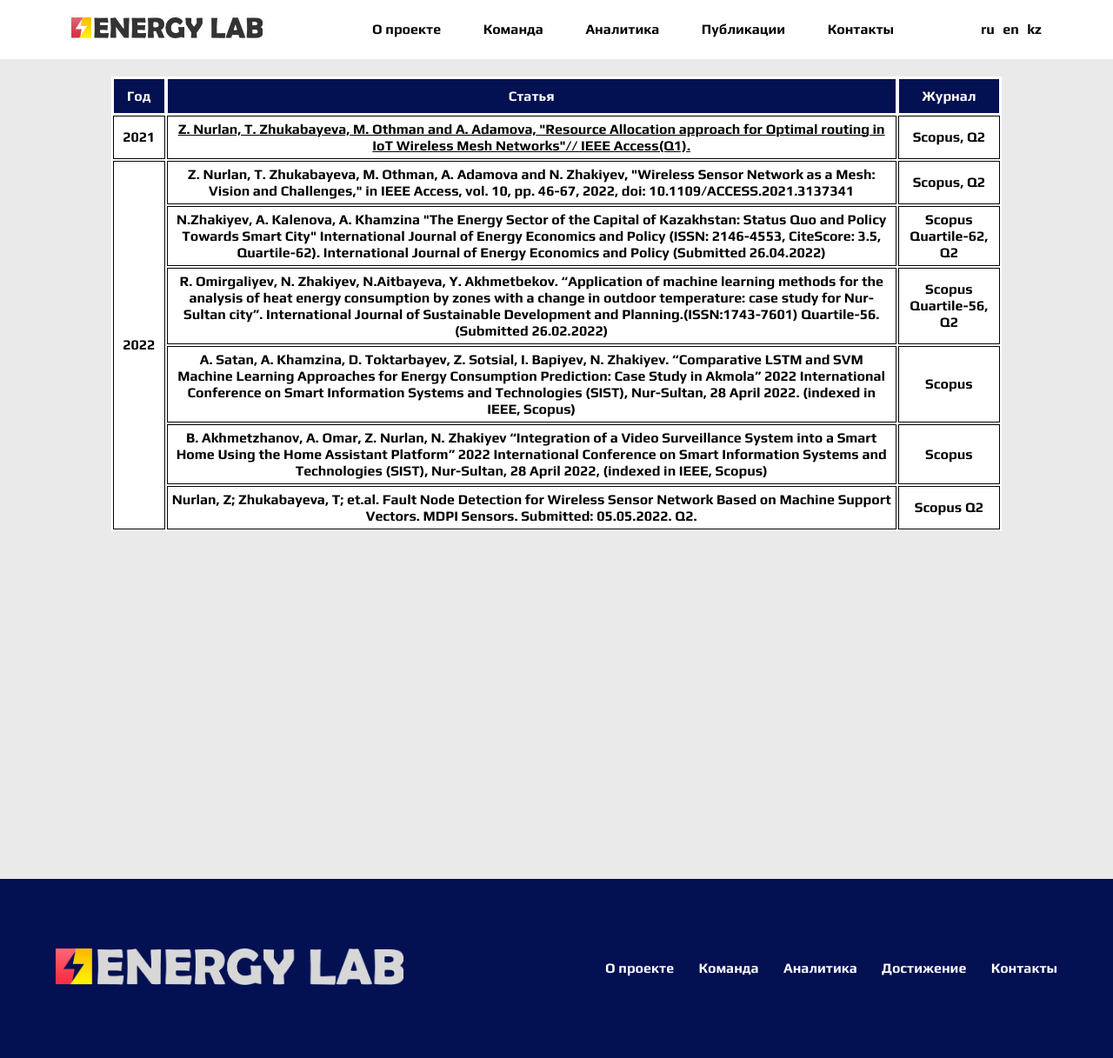
After one commit to s-alex-s/EnergyLab, a Flask app: page /publications in a window 1280 px wide. The commit adds this page. Shown: the whole page at 87% size. Run offline with Flask 2, Linux system fonts and the light colour scheme; parts of the project's set-up code (start-up, migrations or seed data) failed here and were passed over.

Commit message:
add publications

```diff
--- a/app.py
+++ b/app.py
@@ -110,6 +110,11 @@ def main_page():
                                stations2=stations_main_p2)
 
 
+@app.route('/publications')
+def publications():
+    return render_template("publications.html")
+
+
 @app.route('/analytics')
 def analytics_page():
     db_sess = db_session.create_session()
--- /dev/null
+++ b/static/css/publications.css
@@ -0,0 +1,43 @@
+.container {
+    display: flex;
+    justify-content: center;
+    width: 100%;
+}
+
+table {
+    background-color: white;
+    border-bottom: 6px;
+    width: 80%;
+    margin-top: 20px;
+    margin-bottom: 40vh;
+}
+
+table a {
+    color: black !important;
+}
+
+table th {
+    background-color: #031052;
+    color: white;
+    padding: 10px 15px;
+    border: 1px solid white;
+}
+
+td {
+    text-align: center;
+    padding: 5px 5px;
+    border: 1px solid black;
+}
+
+@media (max-width: 750px) {
+    table {
+        width: 90%;
+    }
+}
+
+@media (max-width: 500px) {
+    table {
+        width: 98%;
+        font-size: 11px;
+    }
+}
--- a/templates/base.html
+++ b/templates/base.html
@@ -17,7 +17,7 @@
             <a href="">{{ _('О проекте') }}</a>
             <a href="/team">{{ _('Команда') }}</a>
             <a href="/analytics">{{ _('Аналитика') }}</a>
-            <a href="">{{ _('Достижение') }}</a>
+            <a href="/publications">{{ _('Публикации') }}</a>
             <a href="">{{ _('Контакты') }}</a>
         </div>
 
--- /dev/null
+++ b/templates/publications.html
@@ -0,0 +1,54 @@
+{% extends "base.html" %}
+
+{% block content %}
+    <link rel="stylesheet" href="/static/css/publications.css">
+
+    <div class="container">
+        <table>
+            <tbody>
+                <tr>
+                    <th>{{ _("Год") }}</th>
+                    <th>{{ _("Статья") }}</th>
+                    <th>{{ _("Журнал") }}</th>
+                </tr>
+
+                <tr>
+                    <td>2021</td>
+                    <td><a href="https://doi.org/10.1109/ACCESS.2021.3123903" target="_blank">Z. Nurlan, T. Zhukabayeva, M. Othman and A. Adamova, "Resource Allocation approach for Optimal routing in IoT Wireless Mesh Networks"// IEEE Access(Q1).</a></td>
+                    <td>Scopus, Q2</td>
+                </tr>
+
+                <tr>
+                    <td rowspan="6">2022</td>
+                    <td>Z. Nurlan, T. Zhukabayeva, M. Othman, A. Adamova and N. Zhakiyev, "Wireless Sensor Network as a Mesh: Vision and Challenges," in IEEE Access, vol. 10, pp. 46-67, 2022, doi: 10.1109/ACCESS.2021.3137341</td>
+                    <td>Scopus, Q2</td>
+                </tr>
+
+                <tr>
+                    <td>N.Zhakiyev, A. Kalenova, A. Khamzina "The Energy Sector of the Capital of Kazakhstan: Status Quo and Policy Towards Smart City" International Journal of Energy Economics and Policy (ISSN: 2146-4553, CiteScore: 3.5, Quartile-62). International Journal of Energy Economics and Policy (Submitted 26.04.2022)</td>
+                    <td>Scopus Quartile-62, Q2</td>
+                </tr>
+
+                <tr>
+                    <td>R. Omirgaliyev, N. Zhakiyev, N.Aitbayeva, Y. Akhmetbekov. “Application of machine learning methods for the analysis of heat energy consumption by zones with a change in outdoor temperature: case study for Nur-Sultan city”. International Journal of Sustainable Development and Planning.(ISSN:1743-7601) Quartile-56. (Submitted 26.02.2022)</td>
+                    <td>Scopus Quartile-56, Q2</td>
+                </tr>
+
+                <tr>
+                    <td>A. Satan, A. Khamzina, D. Toktarbayev, Z. Sotsial, I. Bapiyev, N. Zhakiyev. “Comparative LSTM and SVM Machine Learning Approaches for Energy Consumption Prediction: Case Study in Akmola” 2022 International Conference on Smart Information Systems and Technologies (SIST),  Nur-Sultan, 28 April 2022. (indexed in IEEE, Scopus)</td>
+                    <td>Scopus</td>
+                </tr>
+
+                <tr>
+                    <td>B. Akhmetzhanov, A. Omar, Z. Nurlan, N. Zhakiyev “Integration of a Video Surveillance System into a Smart Home Using the Home Assistant Platform” 2022 International Conference on Smart Information Systems and Technologies (SIST), Nur-Sultan, 28 April 2022, (indexed in IEEE, Scopus)</td>
+                    <td>Scopus</td>
+                </tr>
+
+                <tr>
+                    <td>Nurlan, Z; Zhukabayeva, T; et.al. Fault Node Detection for Wireless Sensor Network Based on Machine Support Vectors. MDPI Sensors. Submitted: 05.05.2022. Q2.</td>
+                    <td>Scopus Q2</td>
+                </tr>
+            </tbody>
+        </table>
+    </div>
+{% endblock %}
```
Also changed, not shown: translations/en/LC_MESSAGES/messages.po, translations/kk/LC_MESSAGES/messages.po, translations/ru/LC_MESSAGES/messages.po, 2 other files.
